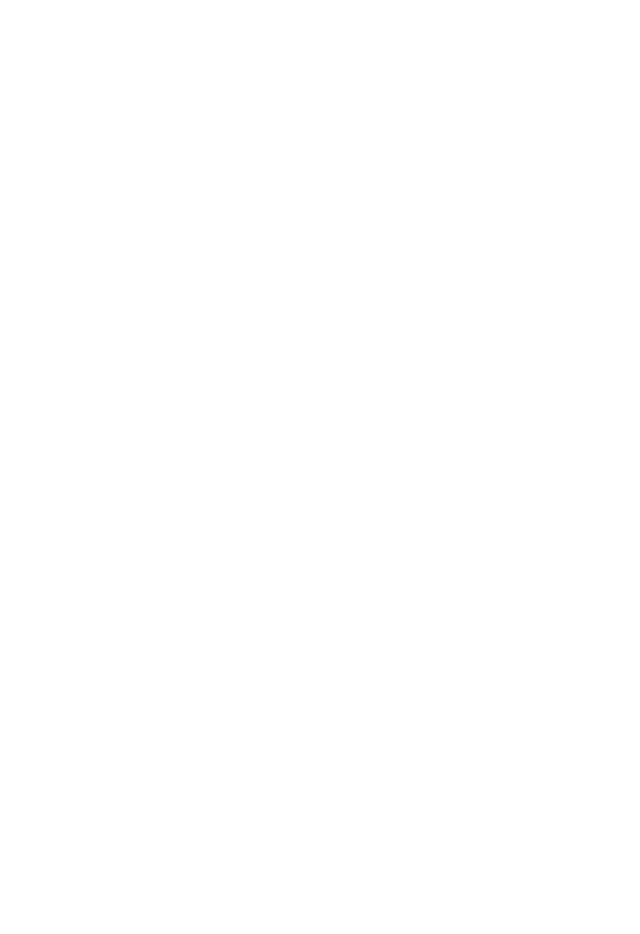
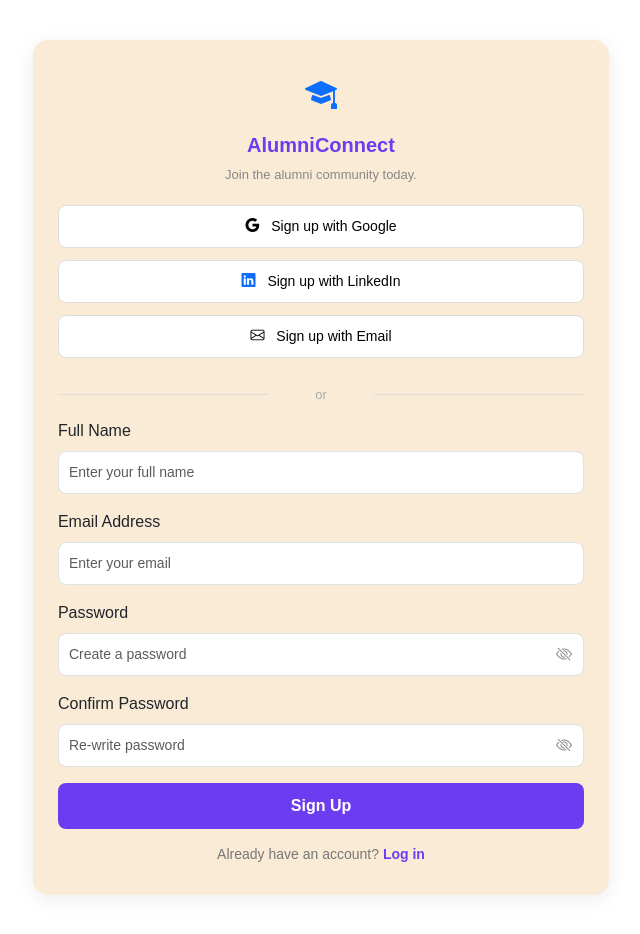
Before and after one commit to ajonyejoan2000-star/alumniConnect, a plain HTML site: page signup.html in a window 1280 px wide. Shown: the whole page, without its empty margins (319-959 px from the left). Before the commit the page ends 800 px from the top, so only its background shows below. Drawn offline with nearby package versions, Linux system fonts and the light colour scheme.

Commit message:
worked on the signup page,it's not yet complete

```diff
--- a/signup.html
+++ b/signup.html
@@ -0,0 +1,305 @@
+<!DOCTYPE html>
+<html lang="en">
+<head>
+    <meta charset="UTF-8" />
+    <meta name="viewport" content="width=device-width, initial-scale=1.0" />
+    <title>Signup Page</title>
+
+    <!-- Bootstrap CSS -->
+    <link
+        href="https://cdn.jsdelivr.net/npm/bootstrap@5.3.3/dist/css/bootstrap.min.css"
+        rel="stylesheet"
+    />
+
+    <!-- Bootstrap Icons -->
+    <link
+        rel="stylesheet"
+        href="https://cdn.jsdelivr.net/npm/bootstrap-icons@1.11.3/font/bootstrap-icons.min.css"
+    />
+
+    <style>
+        body {
+           background-image: url(images/techbot.png) no repeat;
+           background-size: cover;
+           background-position: center;
+           font-family: Arial, sans-serif;
+           min-height: 100vh;
+           display: flex;
+           justify-content: center;
+           align-items: flex-start;
+           padding: 40px 15px;
+        }
+
+        .signup-card {
+            width: 100%;
+            max-width: fit-content;
+            background: antiquewhite;
+            border-radius: 15px;
+            padding: 30px 25px;
+            box-shadow: 0 4px 20px rgba(0, 0, 0, 0.08);
+        }
+
+        .logo {
+            text-align: center;
+            margin-bottom: 20px;
+        }
+
+        .logo h5 {
+            margin-top: 15px;
+            font-weight: 700;
+            color: #6c3cf0;
+        }
+
+        .logo p {
+            font-size: 13px;
+            color: #888;
+            margin-bottom: 0;
+        }
+
+        .social-btn {
+            width: 100%;
+            border: 1px solid #ddd;
+            background: white;
+            padding: 10px;
+            border-radius: 8px;
+            margin-bottom: 12px;
+            transition: 0.3s;
+            font-size: 14px;
+        }
+
+        .social-btn:hover {
+            background: #f8f8f8;
+        }
+
+        .divider {
+            text-align: center;
+            color: #aaa;
+            font-size: 13px;
+            margin: 15px 0;
+            position: relative;
+        }
+
+        .divider::before,
+        .divider::after {
+            content: "";
+            position: absolute;
+            top: 50%;
+            width: 40%;
+            height: 1px;
+            background: #ddd;
+        }
+
+        .divider::before {
+            left: 0;
+        }
+
+        .divider::after {
+            right: 0;
+        }
+
+        .form-control {
+            border-radius: 8px;
+            padding: 10px;
+            font-size: 14px;
+        }
+
+        .password-wrapper {
+            position: relative;
+        }
+
+        .password-wrapper i {
+            position: absolute;
+            top: 50%;
+            right: 12px;
+            transform: translateY(-50%);
+            cursor: pointer;
+            color: #888;
+        }
+
+        .signup-btn {
+            width: 100%;
+            background: #6c3cf0;
+            color: white;
+            border: none;
+            padding: 11px;
+            border-radius: 8px;
+            font-weight: 600;
+            transition: 0.3s;
+        }
+
+        .signup-btn:hover {
+            background: #582bd6;
+        }
+
+        .bottom-text {
+            text-align: center;
+            margin-top: 15px;
+            font-size: 14px;
+            color: #777;
+        }
+
+        .bottom-text a {
+            text-decoration: none;
+            font-weight: 600;
+            color: #6c3cf0;
+        }
+
+/* media queries. adjusts button sizes, typography, card padding and spacing on mobile phones */
+        @media (max-width: 576px) {
+
+    .signup-card {
+        padding: 30px;
+        border-radius: 12px;
+    }
+
+    .logo h5 {
+        font-size: 30px;
+    }
+
+    .social-btn,
+    .signup-btn {
+        font-size: 13px;
+        padding: 9px;
+    }
+
+    .form-control {
+        font-size: 13px;
+    }
+
+    .bottom-text {
+        font-size: 12px;
+    }
+}
+    </style>
+</head>
+<body>
+
+    <div class="signup-card">
+
+        <!-- Logo -->
+        <div class="logo">
+            <i class="bi bi-mortarboard-fill fs-2 text-primary"></i>
+            <h5>AlumniConnect</h5>
+            <p>Join the alumni community today.</p>
+        </div>
+
+        <!-- Social Buttons -->
+        <button class="social-btn">
+            <i class="bi bi-google me-2"></i>
+            Sign up with Google
+        </button>
+
+        <button class="social-btn">
+            <i class="bi bi-linkedin me-2 text-primary"></i>
+            Sign up with LinkedIn
+        </button>
+
+        <button class="social-btn">
+            <i class="bi bi-envelope me-2"></i>
+            Sign up with Email
+        </button>
+
+        <!-- Divider -->
+        <div class="divider">or</div>
+
+        <!-- Form -->
+        <form id="signupForm">
+
+            <div class="mb-3">
+                <label class="form-label">Full Name</label>
+                <input
+                    type="text"
+                    class="form-control"
+                    placeholder="Enter your full name"
+                    required
+                />
+            </div>
+
+            <div class="mb-3">
+                <label class="form-label">Email Address</label>
+                <input
+                    type="email"
+                    class="form-control"
+                    placeholder="Enter your email"
+                    required
+                />
+            </div>
+
+            <div class="mb-3">
+                <label class="form-label">Password</label>
+
+                <div class="password-wrapper">
+                    <input
+                        type="password"
+                        class="form-control"
+                        id="password"
+                        placeholder="Create a password"
+                        required
+                    />
+
+                    <i class="bi bi-eye-slash" id="togglePassword"></i>
+                </div>
+            </div>
+
+            <div class="mb-3">
+                <label class="form-label">Confirm Password</label>
+
+                <div class="password-wrapper">
+                    <input
+                        type="password"
+                        class="form-control"
+                        id="password"
+                        placeholder="Re-write password"
+                        required
+                    />
+
+                    <i class="bi bi-eye-slash" id="togglePassword"></i>
+                </div>
+            </div>
+
+            <button type="submit" class="signup-btn">
+                Sign Up
+            </button>
+
+        </form>
+
+        <!-- Bottom Text -->
+        <div class="bottom-text">
+            Already have an account?
+            <a href="login.html">Log in</a>
+        </div>
+
+    </div>
+
+    <!-- JavaScript -->
+    <script>
+        // Show/Hide Password
+        const togglePassword = document.getElementById("togglePassword");
+        const password = document.getElementById("password");
+
+        togglePassword.addEventListener("click", function () {
+
+            const type =
+                password.getAttribute("type") === "password"
+                    ? "text"
+                    : "password";
+
+            password.setAttribute("type", type);
+
+            this.classList.toggle("bi-eye");
+            this.classList.toggle("bi-eye-slash");
+        });
+
+        // Form Submit
+        document
+            .getElementById("signupForm")
+            .addEventListener("submit", function (e) {
+
+                e.preventDefault();
+
+                alert("Signup successful!");
+            });
+    </script>
+
+</body>
+</html>
```
Also changed, not shown: landing.html (+1 -1 lines), images/joan.jpg (added), login.html (added), signin.html (deleted), 1 other file.
